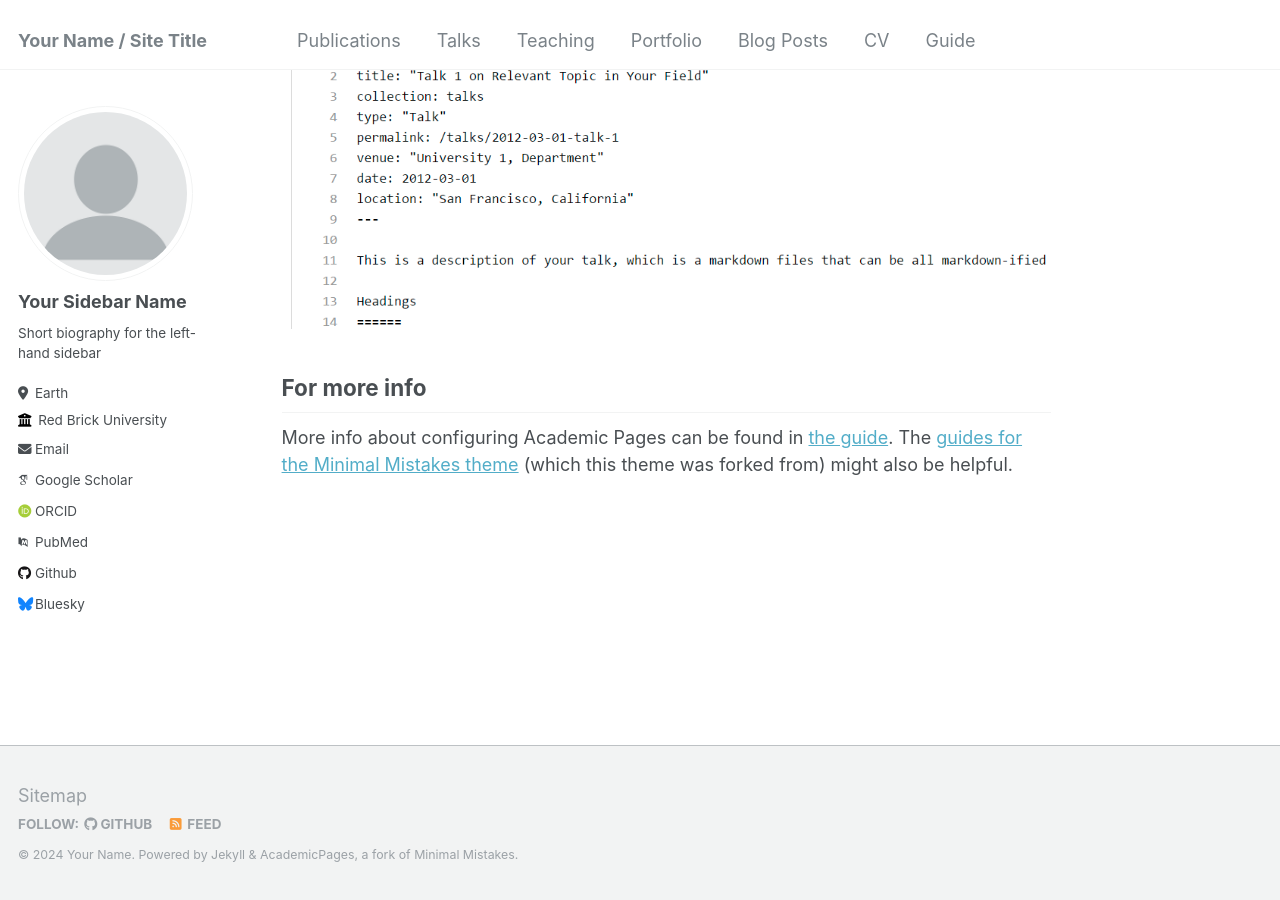
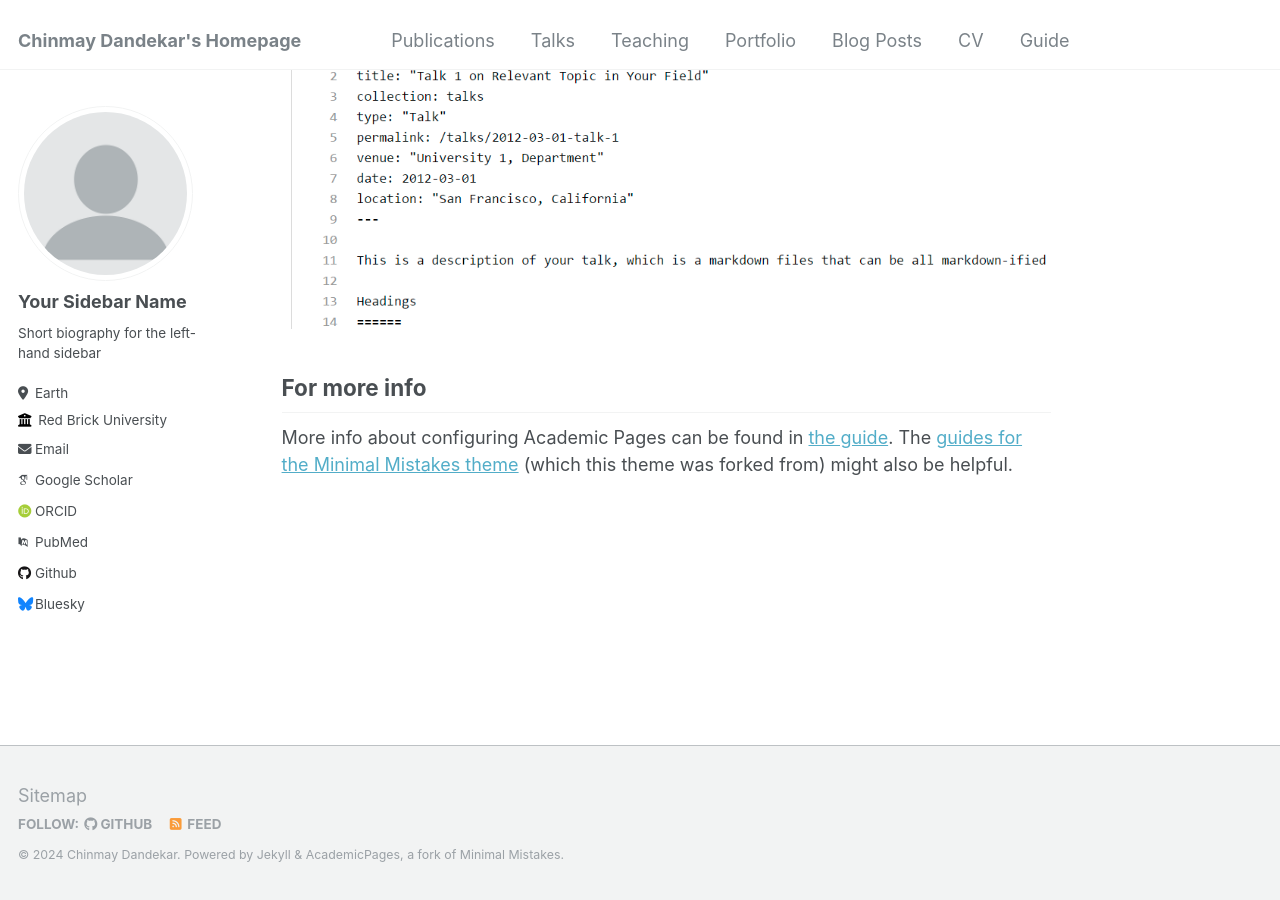
Before and after one commit to ChinDandekar/chinmaydandekar, a Jekyll site: the page built from _pages/about.md, in a window 1280 px wide and 900 px high, scrolled down 2660 px. Built offline with Jekyll 4.4.1, drawn with Linux system fonts in a browser that asks for light colours; some web fonts are replaced.

Commit message:
Update _config.yml

```diff
--- a/_config.yml
+++ b/_config.yml
@@ -8,13 +8,13 @@
 
 # Basic Site Settings
 locale                   : "en-US"
-title                    : "Your Name / Site Title"
+title                    : "Chinmay Dandekar's Homepage"
 title_separator          : "-"
-name                     : &name "Your Name"
-description              : &description "personal description"
-url                      : https://academicpages.github.io # the base hostname & protocol for your site e.g. "https://mmistakes.github.io"
+name                     : &name "Chinmay Dandekar"
+description              : &description "A rising senior at UC Santa Barbara majoring Computer Science and Mathematics. Actively researching machine and speech translation."
+url                      : https://chinmaydandekar.github.io # the base hostname & protocol for your site e.g. "https://mmistakes.github.io"
 baseurl                  : "" # the subpath of your site, e.g. "/blog"
-repository               : "academicpages/academicpages.github.io"
+repository               : "ChinDandekar/chinmaydandekar.github.io"
 
 # Site Author - The following control what appear as part of the author content on the side bar.
 #               If a field is blank the icon and link will not appear, otherwise it will be shown.
```
